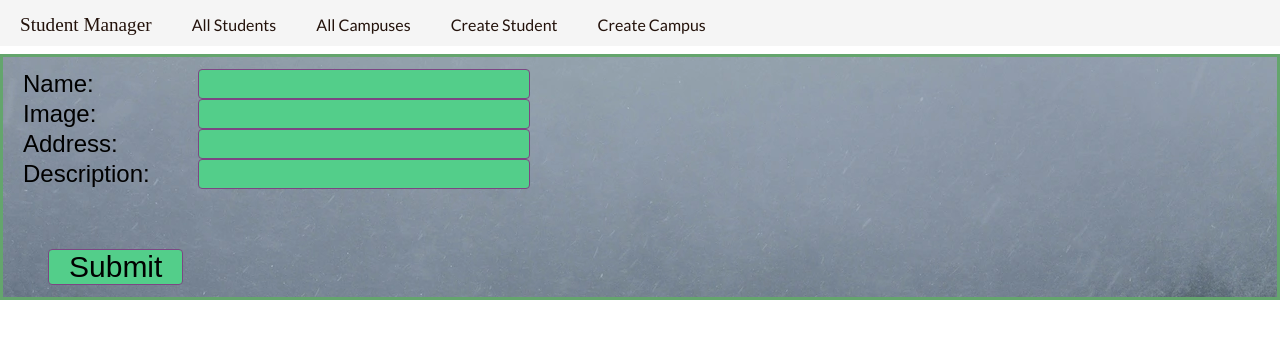
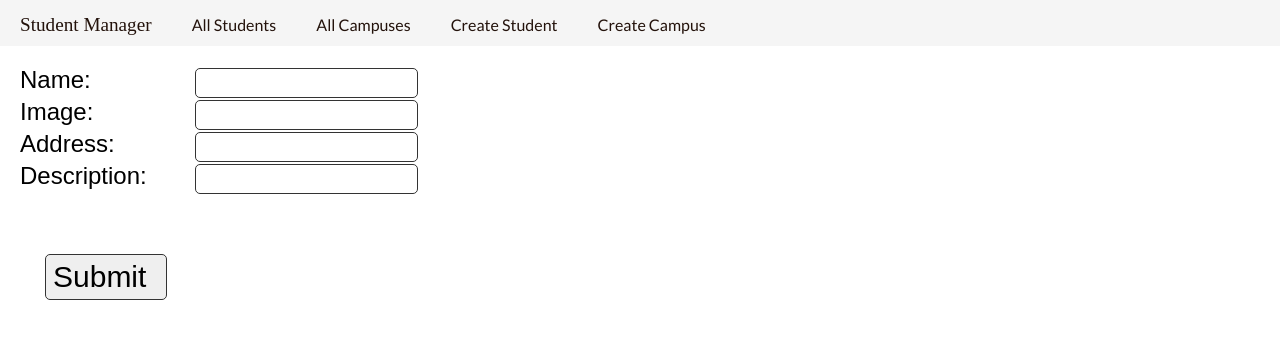
Before and after one commit to jahedev/student-manager, a React (Create React App) app: page /createCampus in a window 1280 px wide. Shown: the top 338 px of the page. Built offline with nearby package versions, Linux system fonts and the light colour scheme; a web font is replaced by a local one.

Commit message:
unfinished changes

```diff
--- a/src/css/basestyle.css
+++ b/src/css/basestyle.css
@@ -68,45 +68,42 @@ a {
   transition: all 0.2s;
 }
 
-.createCampusForm{
-  width: 100%;
+.createCampusForm {
   padding: 12px 20px;
   margin: 8px 0;
   box-sizing: border-box;
   display: inline-block;
-  border:3px solid rgb(100, 165, 109);
-  background-image: url(../images/formbackground.webp);
 }
 
-input{
-  font: 24px bold;
-  font-family: Arial, Helvetica, sans-serif;
+input {
+  font-size: 1rem;
   margin-left: 25px;
-  padding-left: 20px;
-  border: 1px solid rgb(124, 70, 131);
-  border-radius: 4px;
-  background-color: #53ce8a;
+  padding: 5px 7px;
+  border: 1px solid #333;
+  border-radius: 5px;
+  outline: none;
 }
-input:hover{
-  background-color: #33a3e9;
+
+input:hover {
+  background-color: #ededed;
 }
-.submit{
+.submit {
   font: 30px bold;
   margin-top: 60px;
   font-family: Arial, Helvetica, sans-serif;
   padding-right: 20px;
 }
-label{
+label {
   font: 24px bold;
   font-family: Arial, Helvetica, sans-serif;
   min-width: 150px;
-  display:inline-block;
+  display: inline-block;
 }
 
-.submit:hover{
+.submit:hover {
   background-color: #33a3e9;
 }
 
-.submit:active{
+.submit:active {
   background-color: rgb(124, 70, 131);
 }
```
Also changed, not shown: src/images/formbackground.webp (deleted), 1 other file (tests, documents, lock files or other folders).
